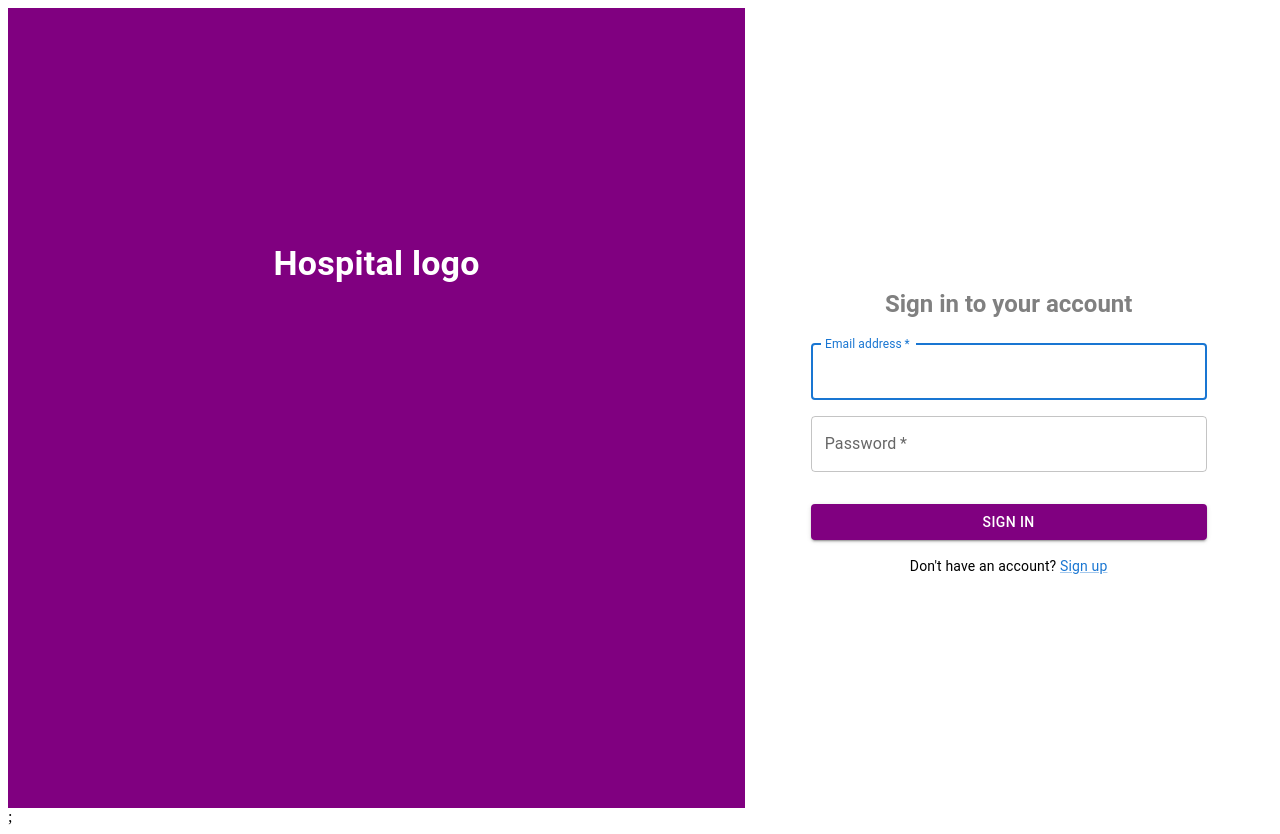
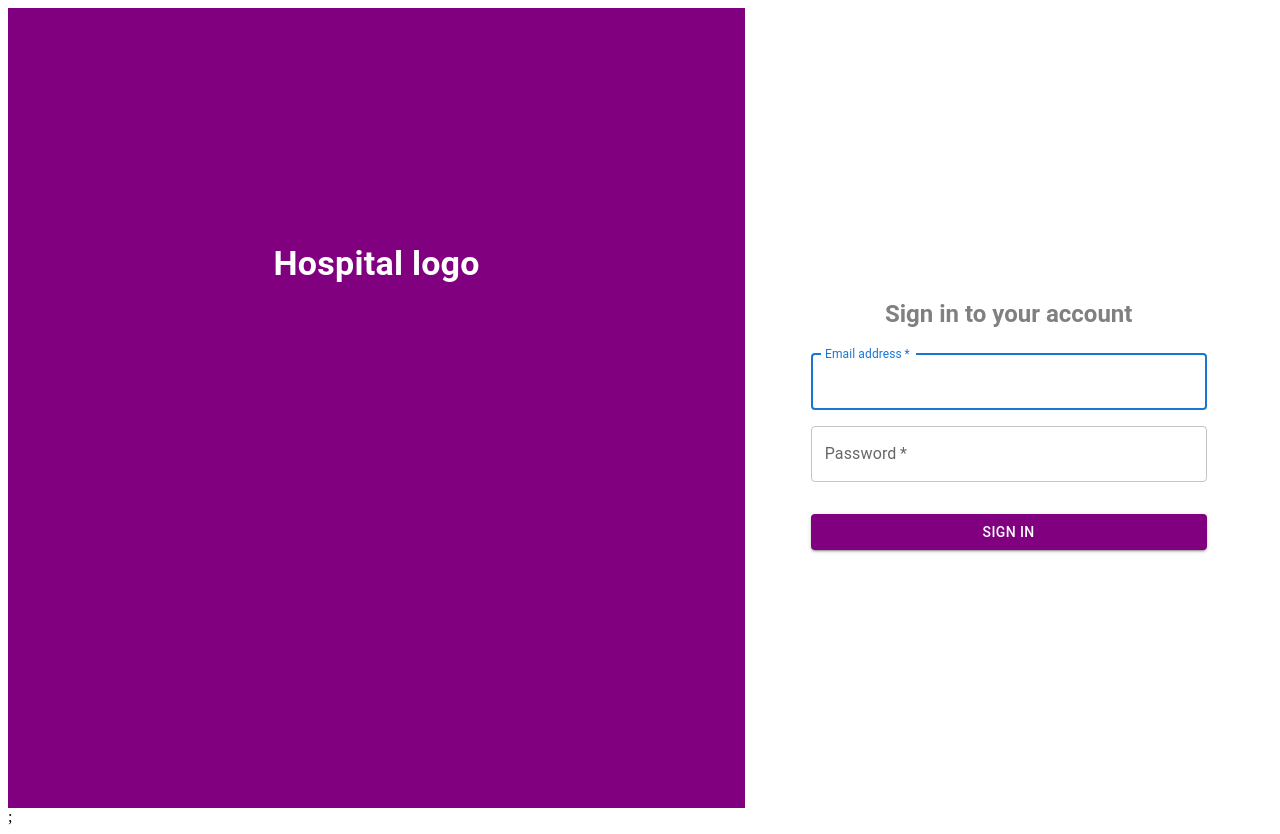
Before and after one commit to Ahmad-Abboud/hospital-management-frontend, a React (Vite) app: page /login in a window 1280 px wide. Built offline with nearby package versions, Linux system fonts and the light colour scheme; no server answers.

Commit message:
modify login

```diff
--- a/src/pages/LoginPage.jsx
+++ b/src/pages/LoginPage.jsx
@@ -9,6 +9,7 @@ import {
   Grid,
   Container,
   Alert,
+  Grid2,
 } from "@mui/material";
 import { login } from "../redux/slices/userSlice"; // Import the async thunk for login
 import { useNavigate } from "react-router-dom";
@@ -153,14 +154,6 @@ export default function LoginPage() {
               </Button>
 
               {/* Sign Up link */}
-              <Box textAlign="center">
-                <Typography variant="body2">
-                  Don't have an account?{" "}
-                  <Link href="/signup" color="primary">
-                    Sign up
-                  </Link>
-                </Typography>
-              </Box>
             </Box>
           </Box>
         </Container>
```
